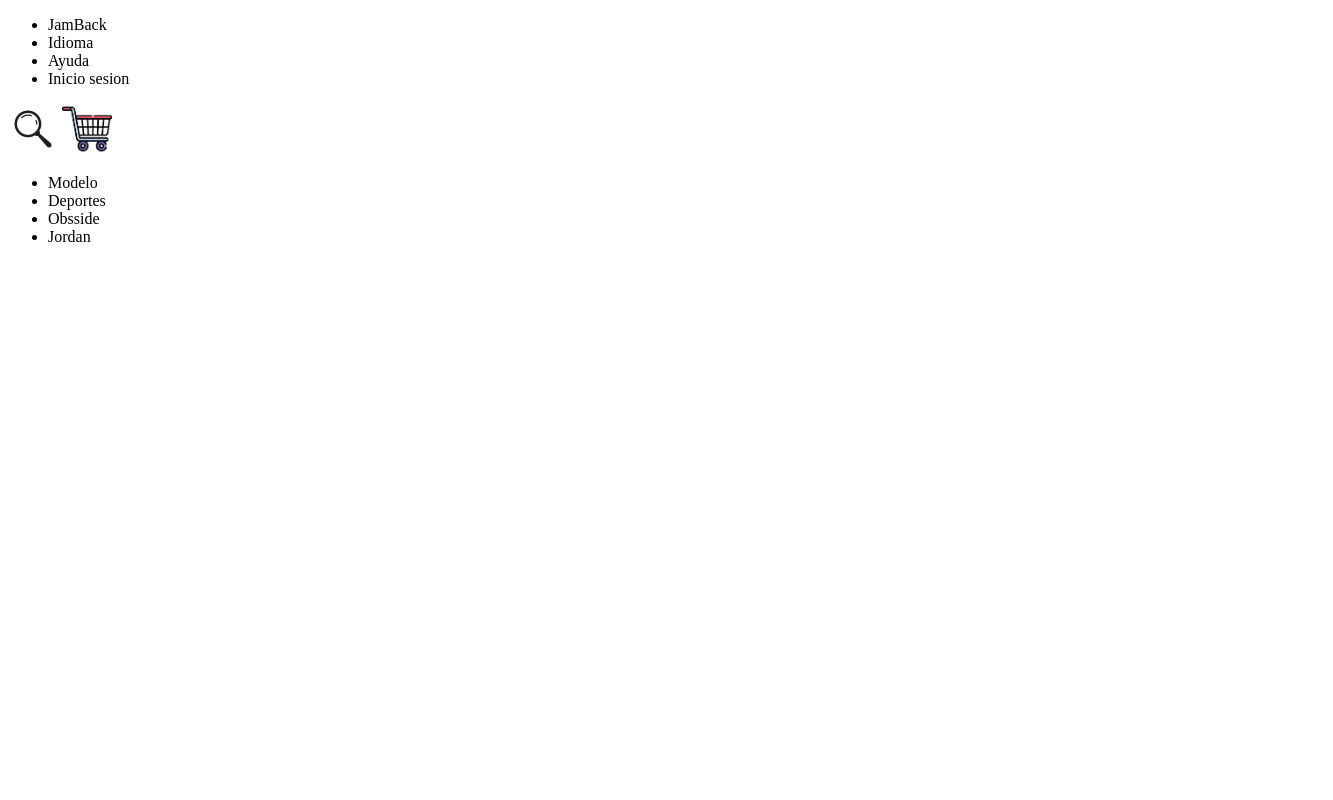
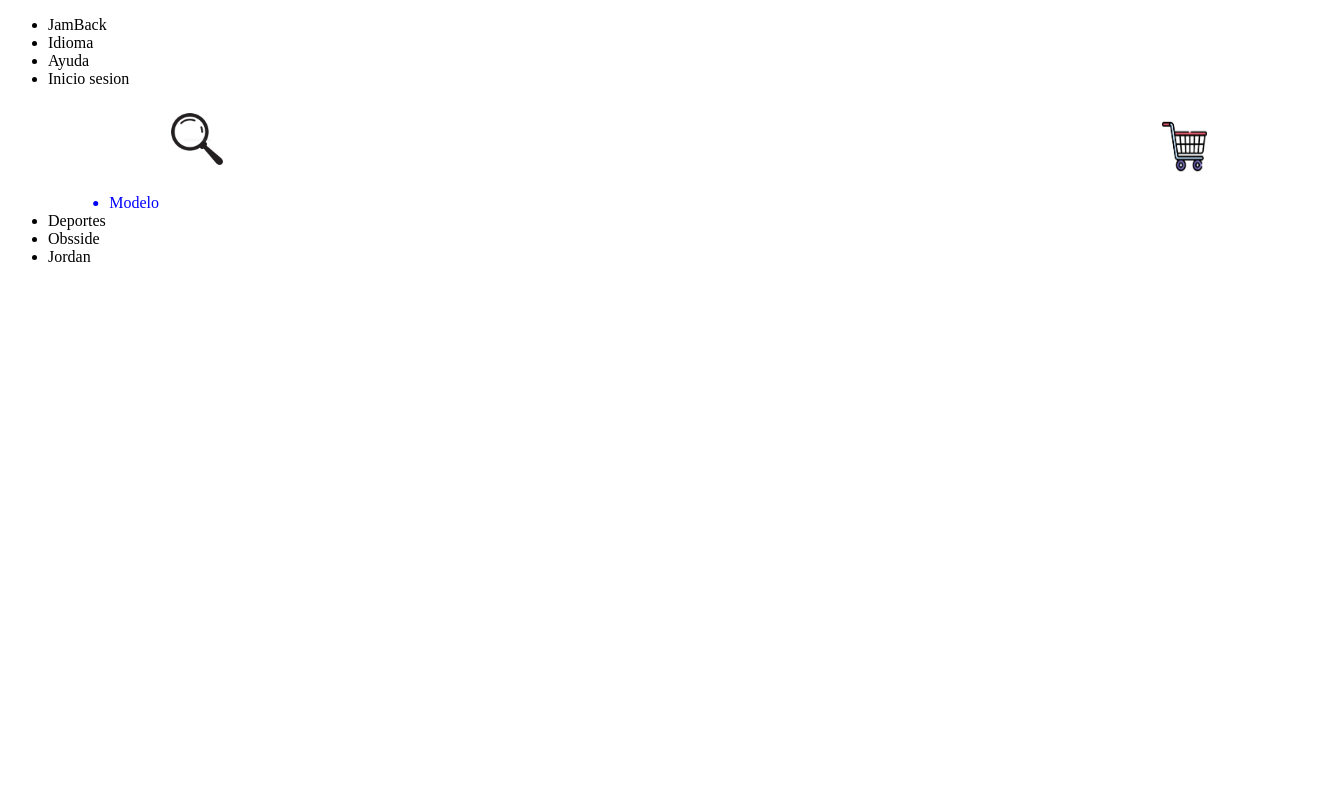
Before and after one commit to cristianxito/jamback.store, a plain HTML site: page index.html in a window 1280 px wide. Shown: the top 800 px of the page, 1333 px wide, since content can reach past the window. Drawn offline with Linux system fonts and the light colour scheme.

Commit message:
cambie el color

```diff
--- a/style.css
+++ b/style.css
@@ -1,11 +1,18 @@
 .img1{
-    width: 50px;
-    height: 50px;
+    width: 70px;
+    height: 70px;
+    transform: translate( 220%, 0%);
 }
 
 .img2{
-    width: 50px;
-    height: 50px;
+    width: 45px;
+    height: 55px;
+    transform: translate( 2400%, 0%);
+}
+
+.modelo{
+    transform: translate( 5%, 0);
+    color: blue;
 }
 
 .formulario{
```
